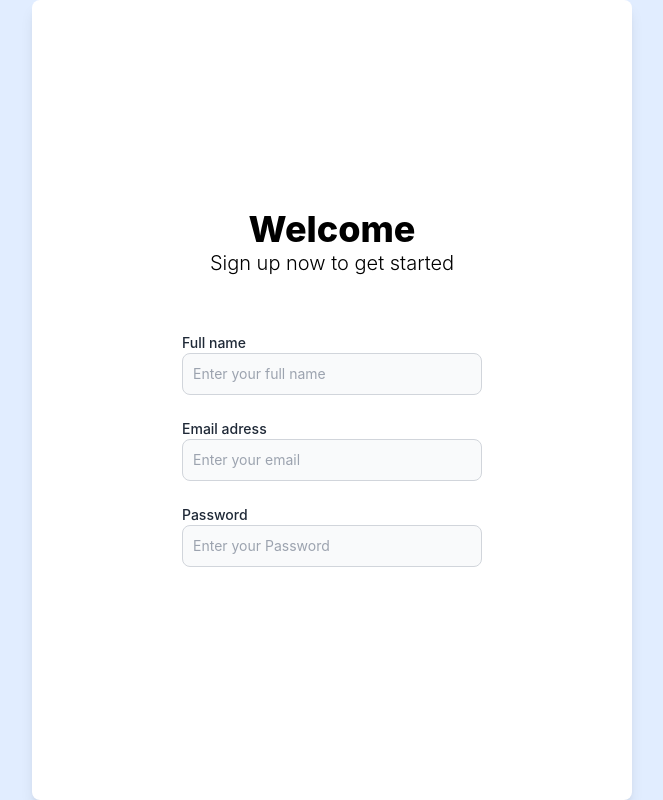
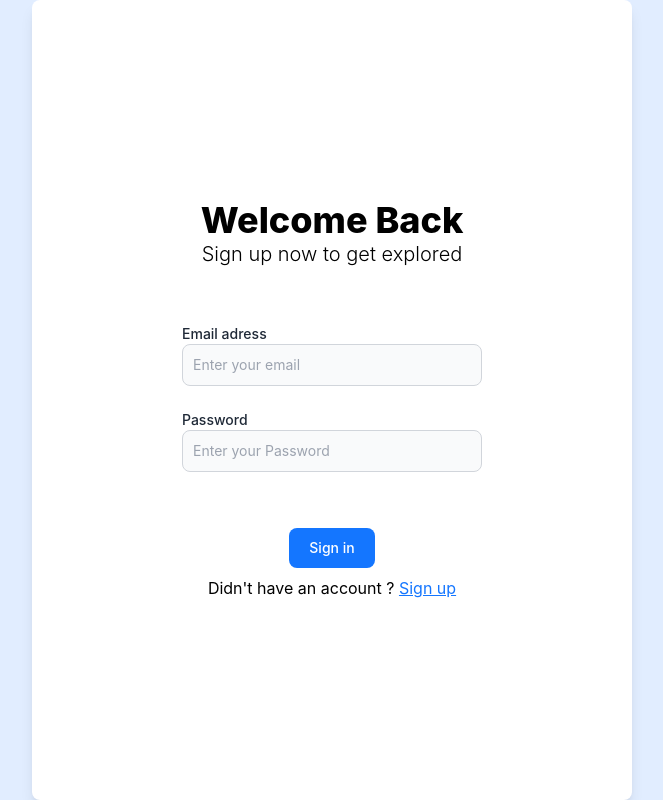
Before and after one commit to ffatihsen/MessengerCloneFrontend, a React (Create React App) app: page / in a window 1280 px wide. Shown: the whole page, without its empty margins (308-971 px from the left). Built offline with nearby package versions, Linux system fonts and the light colour scheme.

Commit message:
Button componenti de yapıldı . Formda sign in ve sign up alt yapısı hazır hale getirildi.

```diff
--- /dev/null
+++ b/src/components/Button/index.js
@@ -0,0 +1,17 @@
+import React from 'react'
+
+const Button = ({
+    label="Button",
+    type="button",
+    className="",
+    disabled=false
+}) => {
+  return (
+    <div>
+      <button  type={type} className={` w-full text-white bg-primary hover:bg-primary focus:ring-4 focus:outline-none focus:ring-blue-300 font-medium rounded-lg text-sm  px-5 py-2.5 text-center ${className}`}
+      disabled={disabled} > {label}  </button>
+    </div>
+  )
+}
+
+export default Button
--- a/src/components/Input/index.js
+++ b/src/components/Input/index.js
@@ -4,15 +4,17 @@ const Input = ({
     label = "",
     name = "",
     type = "text",
-    clasName = "",
+    className = "",
     isRequired = false,
-    placeHolder = ""
+    placeHolder = "",
+    value = "",
+    onChange = () => {}
 }) => {
   return (
     <div className='w-1/2'>
         <label for = {name}  className='block text-sm font-medium text-gray-800 ' > {label} </label>
-        <input className= {` bg-gray-50 border border-gray-300 text-gray-900 text-sm rounded-lg focus:ring-blue-500 focus:border-blue-500 block w-full p-2.5 ${clasName}`}
-        type={type} id= {name} placeholder={placeHolder} required={isRequired}
+        <input className= {` bg-gray-50 border border-gray-300 text-gray-900 text-sm rounded-lg focus:ring-blue-500 focus:border-blue-500 block w-full p-2.5 ${className}`}
+        type={type} id= {name} placeholder={placeHolder} required={isRequired} value={value} onChange={onChange}
        />
 
 
--- a/src/modules/Form/index.js
+++ b/src/modules/Form/index.js
@@ -1,14 +1,32 @@
+import { useState } from "react"
+import Button from "../../components/Button"
 import Input from "../../components/Input"
 
 
-const Form = () => {
+const Form = ({
+    isSignInPage=true
+}) => {
+
+    const [data,setData] = useState({
+        ...(isSignInPage && {
+            fullName :""
+        }),
+        email :"",
+        password:""
+    })
+
+
   return (
     <div className="bg-white w-[600px] h-[800px] shadow-lg rounded-lg flex flex-col justify-center items-center">
-        <div className=" text-4xl font-extrabold">Welcome</div>
-        <div className=" text-xl font-light mb-14">Sign up now to get started</div>
-        <Input label="Full name" name="name" placeHolder="Enter your full name" clasName="mb-6"/>
-        <Input label="Email adress" name="email" placeHolder="Enter your email"clasName="mb-6"/>
-        <Input label="Password" type="password" name="password" placeHolder="Enter your Password" clasName="mb-6"/>
+        <div className=" text-4xl font-extrabold">Welcome {isSignInPage && "Back" } </div>
+        <div className=" text-xl font-light mb-14"> {isSignInPage ? "Sign up now to get explored" : "Sign up now to get started"} </div>
+        <form className="flex flex-col items-center w-full" onSubmit={()=>{console.log("submit yapıldı->",data);}} >
+            { !isSignInPage && <Input label="Full name" name="name" placeHolder="Enter your full name" className="mb-6" value={data.fullName} onChange={(e) => {setData({...data, fullName: e.target.value})}}  />}
+            <Input label="Email adress" type="email" name="email" placeHolder="Enter your email"className="mb-6" value={data.email} onChange={(e) => {setData({...data, email: e.target.value})}} />
+            <Input label="Password" type="password" name="password" placeHolder="Enter your Password" className="mb-14" value={data.password} onChange={(e) => {setData({...data, password: e.target.value})}} />
+            <Button type="submit" label= {isSignInPage ? "Sign in" : "Sign up"} className="mb-2" />
+        </form>
+        <div> {isSignInPage ? "Didn't have an account ?" : "Already have an account ?"} <span className=" text-primary cursor-pointer underline" > {isSignInPage ? "Sign up" : "Sign in"} </span></div>
     </div>
   )
 }
```
